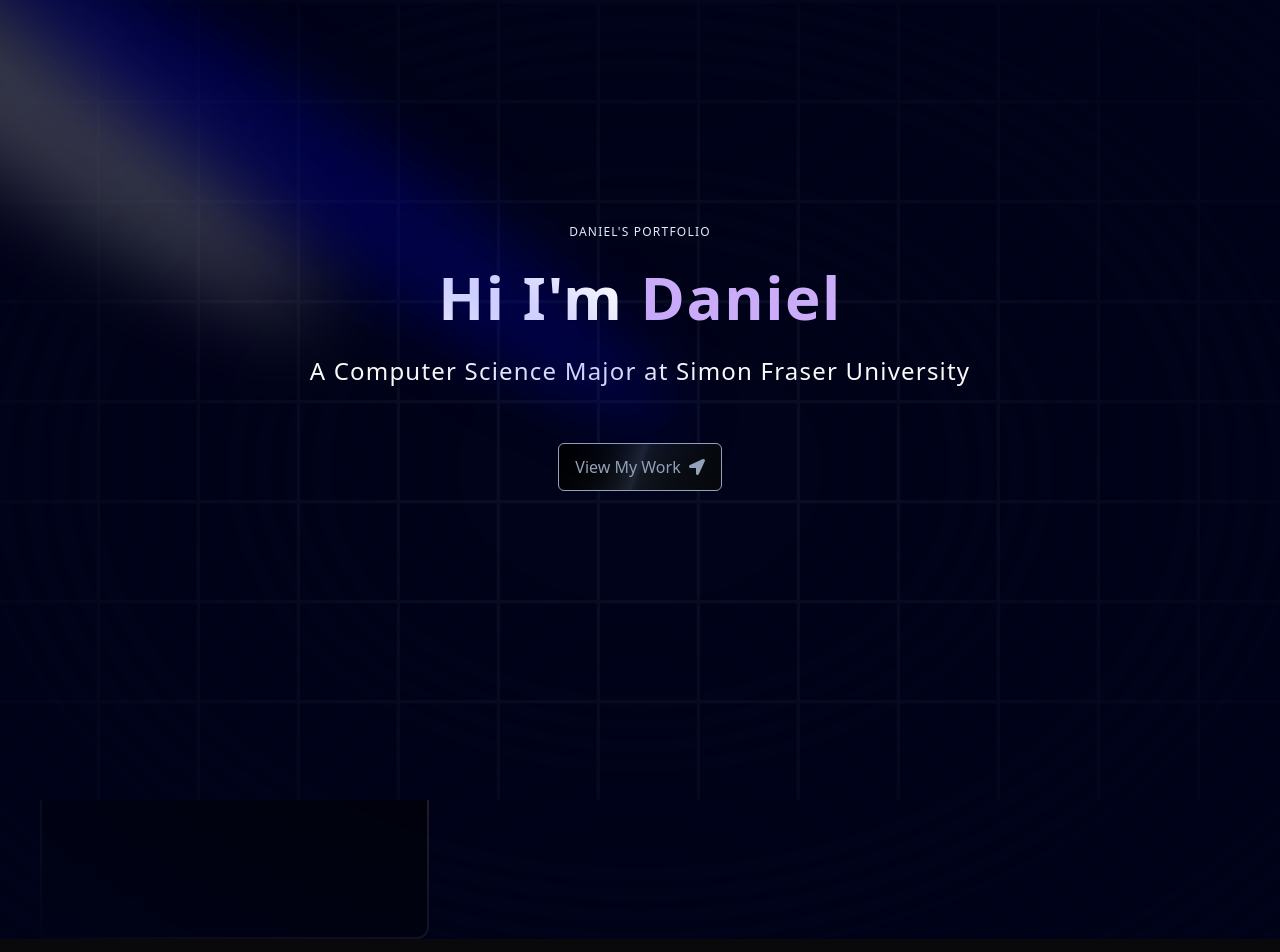
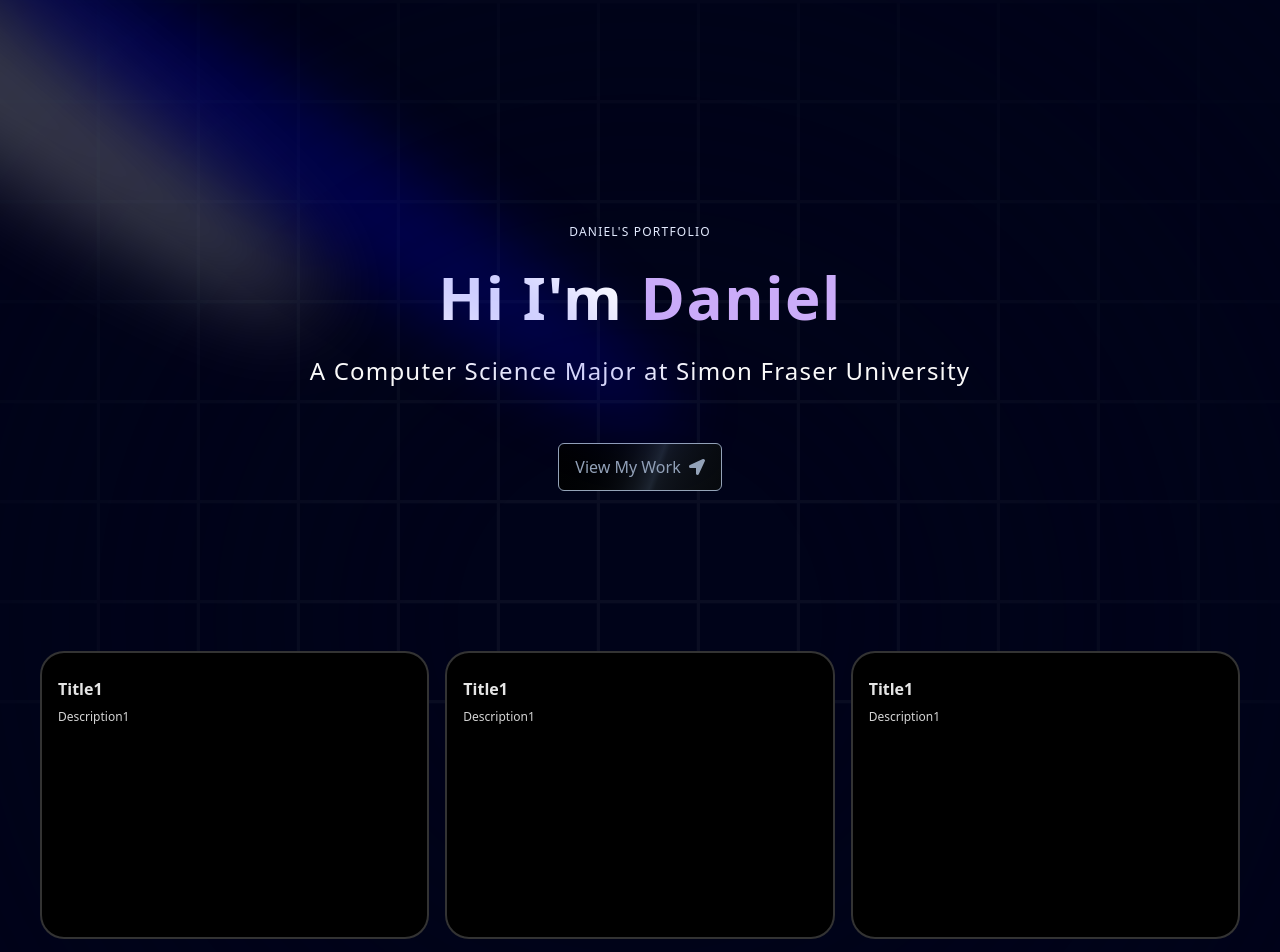
Before and after one commit to Snazzbazz101/Portfolio, a Next.js app in the folder portfolio/: page / in a window 1280 px wide. Shown: the top 952 px of the page. Built offline with nearby package versions, Linux system fonts and the light colour scheme.

Commit message:
Add gridItems data and update BentoGrid component to use dynamic items

```diff
--- a/portfolio/components/grid.tsx
+++ b/portfolio/components/grid.tsx
@@ -1,11 +1,12 @@
 import React from 'react'
 import { BentoGrid, BentoGridItem } from './ui/bento-grid'
+import { gridItems } from '@/data'
 
 const Grid = () => {
   return (
     <section id="about">
         <BentoGrid>
-            {[{title: 'Title1', description: 'Description1', id: 1}].map
+            {gridItems.map
             ((item) => (
                 <BentoGridItem
                     id = {item.id}
--- a/portfolio/components/ui/bento-grid.tsx
+++ b/portfolio/components/ui/bento-grid.tsx
@@ -37,7 +37,7 @@ export const BentoGridItem = ({
   return (
     <div
       className={cn(
-        "row-span-1 rounded-xl group/bento hover:shadow-xl transition duration-200 shadow-input dark:shadow-none p-4 dark:bg-black dark:border-white/[0.2] bg-white border-2 border-red-500 border-transparent justify-between flex flex-col space-y-4",
+        "row-span-1 relative rounded-3xl group/bento hover:shadow-xl transition duration-200 shadow-input dark:shadow-none p-4 dark:bg-black dark:border-white/[0.2] bg-white border-2 border-red-500 border-transparent justify-between flex flex-col space-y-4",
         className
       )}
     >
--- /dev/null
+++ b/portfolio/data/index.ts
@@ -0,0 +1,6 @@
+export const gridItems = [
+            {title: 'Title1', description: 'Description1', id: 1},
+            {title: 'Title1', description: 'Description1', id: 1},
+            {title: 'Title1', description: 'Description1', id: 1},
+            {title: 'Title1', description: 'Description1', id: 1},
+        ]
```
